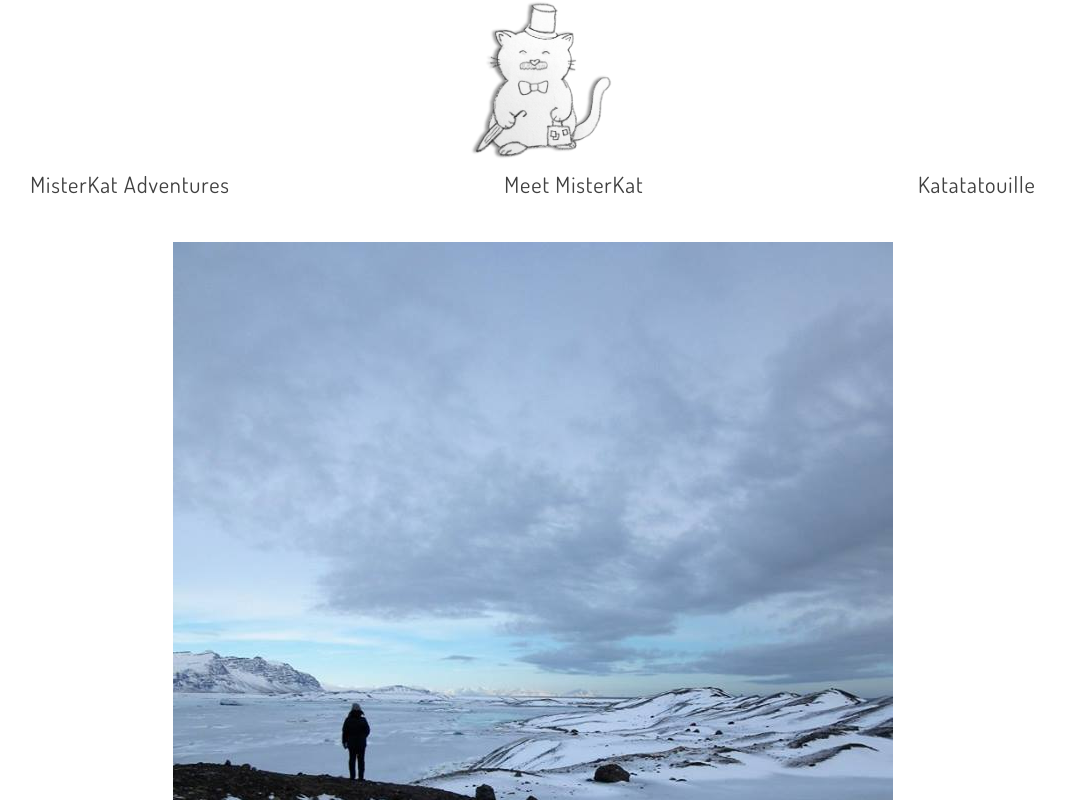
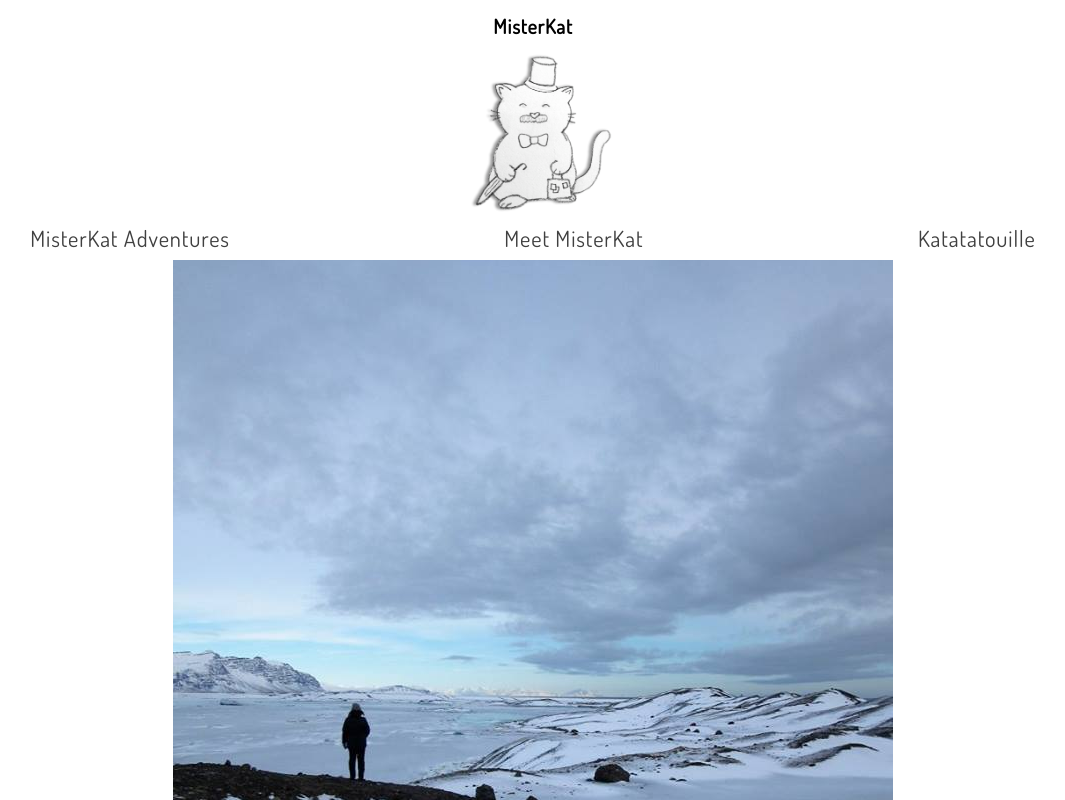
Before and after one commit to stevencharleshuang/misterkat, a React (Create React App) app in the folder client/: page / in a window 1280 px wide. Shown: the top 800 px of the page, without its empty margins (107-1172 px from the left). Built offline with nearby package versions, Linux system fonts and the light colour scheme.

Commit message:
refactored and resolved issues with smoothing out sticky nav

```diff
--- a/client/src/App.css
+++ b/client/src/App.css
@@ -46,6 +46,10 @@ h3,
   position: fixed;
   width: 100%;
   z-index: 10;
+}
+
+.App .header .header-logo-title {
+
 }
 
 .App .header img {
--- a/client/src/App.js
+++ b/client/src/App.js
@@ -19,16 +19,25 @@ class App extends React.Component {
   // Stick Nav pattern adapted from https://mattgaskey.com/blog/sticky-nav-in-react/
   componentDidMount() {
     const nav = document.querySelector('nav');
+    const main = document.querySelector('main');
+    main.style.paddingTop = `${nav.offsetTop}`;
     this.setState({ top: nav.offsetTop, height: nav.offsetHeight, navInitialTop: nav.offsetTop  });
     window.addEventListener('scroll', this.handleScroll);
+    // console.log('App', this.state);
   };
 
   componentDidUpdate() {
     const header = document.querySelector('.header');
     header.style.top = `-${this.state.scroll}px`;
-    this.state.scroll > this.state.navInitialTop
-    ? document.body.style.paddingTop = `${this.state.height}px`
-    : document.body.style.paddingTop = 0;
+    // this.state.scroll >= this.state.navInitialTop
+    // ? document.body.style.paddingTop = `${this.state.height}px`
+    // : document.body.style.paddingTop = 0;
+    // if (this.state.scroll >= this.state.navInitialTop) {
+      // document.body.style.paddingTop = `${this.state.height}px`;
+      // console.log('body style applied');
+    // } else {
+    //   document.body.style.paddingTop = 0;
+    // }
   }
 
   componentWillUnmount() {
--- a/client/src/components/Header.jsx
+++ b/client/src/components/Header.jsx
@@ -7,7 +7,8 @@ export default function Header(props) {
   return(
     <div className="header">
       {props.scroll > props.navInitialTop
-        ? null : <Link to="/"><img src={LogoPic} alt="Logo" /></Link>}
+        ? null
+        : <div className="header-logo"><h1>MisterKat</h1><Link to="/"><img src={LogoPic} alt="Logo" /></Link></div>}
       <Nav
         displayDropDown={props.displayDropDown}
         handleNavClick={props.handleNavClick}
```
